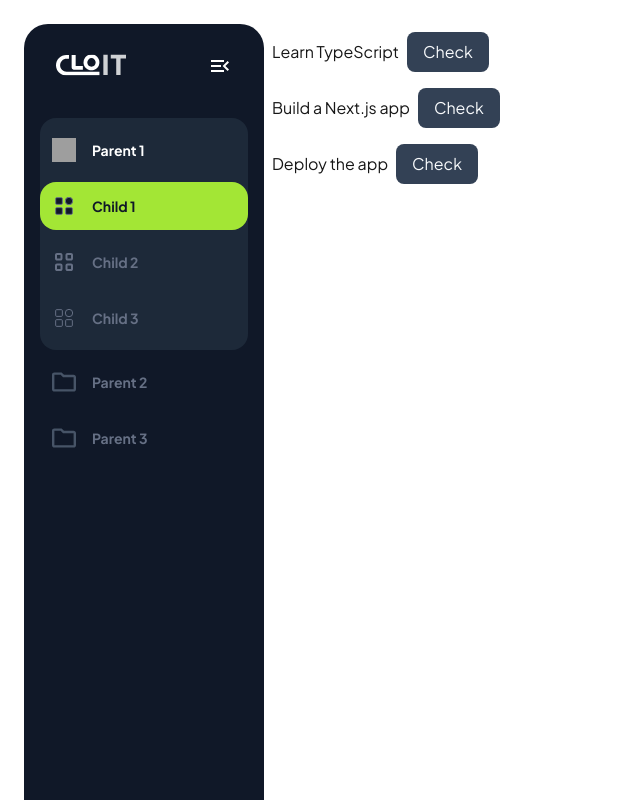
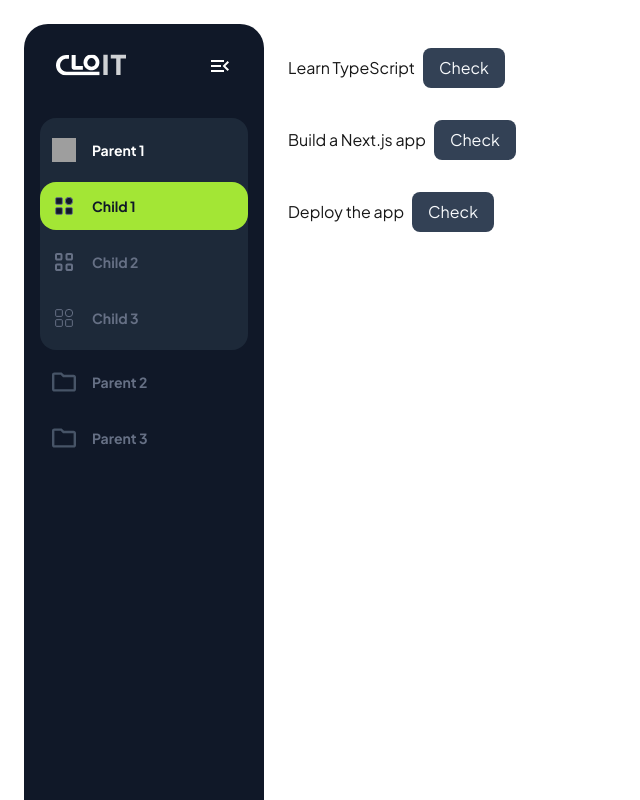
Before and after one commit to dominicpam89/nextjs-ui-deep-menu, a Next.js app: page /todo in a window 1280 px wide. Shown: the top 800 px of the page, without its empty margins (0-640 px from the left). Built offline with nearby package versions, Linux system fonts and the light colour scheme; grey boxes are pictures that could not be loaded.

Commit message:
update UI of todo

```diff
--- /dev/null
+++ b/app/api/todos/route.ts
@@ -0,0 +1,12 @@
+import { NextResponse } from "next/server"
+
+export async function GET() {
+   // mock todos, supposedly get from backend
+   const todos: IntTodo[] = [
+      { id: "1028973608", text: "Learn TypeScript", completed: false },
+      { id: "8712693871", text: "Build a Next.js app", completed: false },
+      { id: "0897162837", text: "Deploy the app", completed: false },
+   ]
+
+   return NextResponse.json(todos)
+}
--- a/app/todo/page.tsx
+++ b/app/todo/page.tsx
@@ -2,7 +2,7 @@ import TodoComponent from "@/components/todo/main"
 
 export default function Page() {
    return (
-      <div aria-label="todo-page">
+      <div aria-label="todo-page" className="max-w-2xl mx-auto p-4">
          <TodoComponent />
       </div>
    )
--- a/components/todo/main.tsx
+++ b/components/todo/main.tsx
@@ -6,7 +6,7 @@ import TodoItem from "./item"
 export default function TodoComponent() {
    const { todos } = useTodoRedux()
    return (
-      <ul>
+      <ul className="w-full flex flex-col gap-4">
          {todos.map((todo) => (
             <TodoItem key={todo.id} todo={todo} />
          ))}
```
